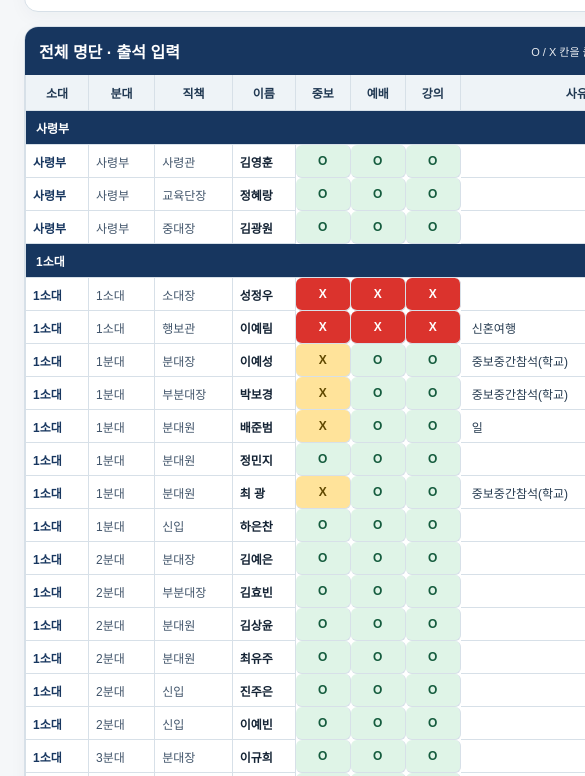
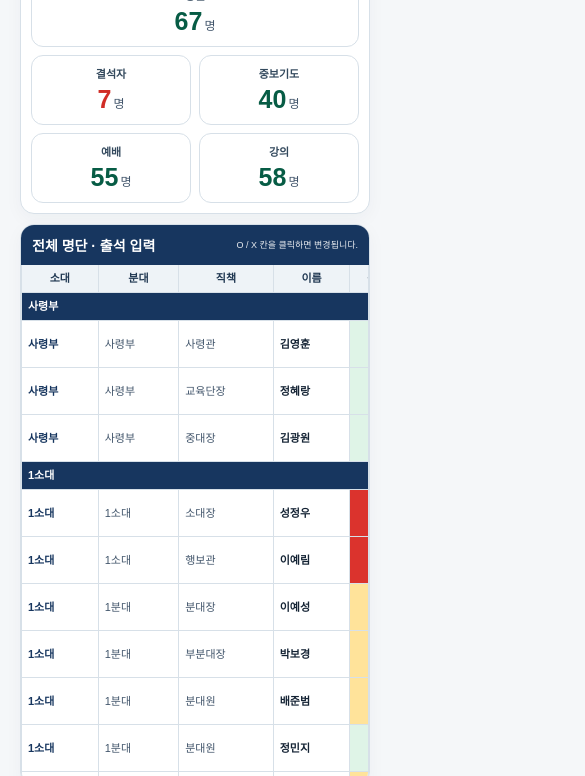
Before and after one commit to gkrry5921-lgtm/worship, a plain HTML site: page index.html in a window 390 px wide. Shown: the part 332-1108 px from the top of the page, 585 px wide, since content can reach past the window. Drawn offline with Linux system fonts and the light colour scheme.

Commit message:
Add files via upload

```diff
--- a/index.html
+++ b/index.html
@@ -170,6 +170,268 @@ body{overflow-x:auto;}
     box-sizing:border-box !important;
   }
 }
+
+
+/* ===== MOBILE V1 - CSS ONLY / PC LOGIC UNTOUCHED ===== */
+@media (max-width:760px){
+
+  /* Release the desktop minimum width only on mobile */
+  html,
+  body{
+    width:100% !important;
+    min-width:0 !important;
+    max-width:100% !important;
+    overflow-x:hidden !important;
+  }
+
+  body{
+    background:#f5f7f9 !important;
+  }
+
+  .app,
+  .pageShell{
+    width:100% !important;
+    min-width:0 !important;
+    max-width:none !important;
+    margin:0 !important;
+    padding:10px !important;
+  }
+
+  /* Header */
+  .header{
+    display:flex !important;
+    align-items:flex-start !important;
+    justify-content:space-between !important;
+    gap:10px !important;
+    margin-bottom:10px !important;
+  }
+
+  .title h1{
+    font-size:21px !important;
+    line-height:1.25 !important;
+    letter-spacing:-.5px !important;
+  }
+
+  .title p{
+    margin-top:3px !important;
+    font-size:11px !important;
+  }
+
+  .logo{
+    font-size:12px !important;
+    line-height:1 !important;
+    flex:0 0 auto !important;
+  }
+
+  /* Controls */
+  .controls{
+    display:grid !important;
+    grid-template-columns:1fr 1fr !important;
+    gap:8px !important;
+    padding:10px !important;
+    margin-bottom:10px !important;
+  }
+
+  #meetingSelect{
+    grid-column:1 / -1 !important;
+    width:100% !important;
+  }
+
+  #platoonFilter,
+  #unitFilter{
+    width:100% !important;
+    min-width:0 !important;
+  }
+
+  #search{
+    grid-column:1 / -1 !important;
+    width:100% !important;
+  }
+
+  .controls select,
+  .controls input{
+    height:42px !important;
+    font-size:14px !important;
+  }
+
+  /* Mobile: hide admin/print controls only */
+  #resetBtn,
+  #saveJsonBtn,
+  .controls label.btn,
+  .controls button[onclick*="print"]{
+    display:none !important;
+  }
+
+  .spacer{
+    display:none !important;
+  }
+
+  /* Summary */
+  .summary{
+    padding:10px !important;
+    margin-bottom:10px !important;
+  }
+
+  .summaryHead{
+    align-items:flex-start !important;
+    gap:8px !important;
+    margin-bottom:8px !important;
+  }
+
+  .summaryHead h2{
+    font-size:15px !important;
+    line-height:1.35 !important;
+  }
+
+  .badge{
+    font-size:9px !important;
+    padding:4px 6px !important;
+    flex:0 0 auto !important;
+  }
+
+  .kpis{
+    grid-template-columns:1fr 1fr !important;
+    gap:8px !important;
+  }
+
+  .kpi{
+    min-height:70px !important;
+    padding:9px 6px !important;
+  }
+
+  .kpi:first-child{
+    grid-column:1 / -1 !important;
+  }
+
+  .kpi .label{
+    font-size:11px !important;
+  }
+
+  .kpi .num{
+    font-size:25px !important;
+  }
+
+  .kpi .unit{
+    font-size:12px !important;
+  }
+
+  /* Two PC panels become vertical on mobile.
+     The TABLE ITSELF stays a table, never cards. */
+  .grid{
+    display:block !important;
+    width:100% !important;
+  }
+
+  .leftPanel,
+  .reportPanel{
+    width:100% !important;
+    min-width:0 !important;
+    position:static !important;
+    margin-bottom:10px !important;
+  }
+
+  .sectionHead{
+    padding:10px 11px !important;
+  }
+
+  .sectionHead h3{
+    font-size:14px !important;
+  }
+
+  .sectionHead span{
+    font-size:9px !important;
+  }
+
+  .tableWrap{
+    display:block !important;
+    width:100% !important;
+    max-width:100% !important;
+    max-height:520px !important;
+    overflow:auto !important;
+    -webkit-overflow-scrolling:touch !important;
+  }
+
+  /* Preserve PC table structure */
+  #attendanceTable,
+  #attendanceTable.annualTable{
+    display:table !important;
+    width:100% !important;
+    min-width:780px !important;
+    table-layout:auto !important;
+  }
+
+  #exceptionTable{
+    display:table !important;
+    width:100% !important;
+    min-width:690px !important;
+    table-layout:auto !important;
+  }
+
+  #attendanceTable thead,
+  #exceptionTable thead{
+    display:table-header-group !important;
+  }
+
+  #attendanceTable tbody,
+  #exceptionTable tbody{
+    display:table-row-group !important;
+  }
+
+  #attendanceTable tr,
+  #exceptionTable tr{
+    display:table-row !important;
+  }
+
+  #attendanceTable th,
+  #attendanceTable td,
+  #exceptionTable th,
+  #exceptionTable td{
+    display:table-cell !important;
+    grid-column:auto !important;
+    margin:0 !important;
+    border-radius:0 !important;
+    padding:7px 6px !important;
+    font-size:11px !important;
+    line-height:1.2 !important;
+    vertical-align:middle !important;
+  }
+
+  #attendanceTable th:nth-child(5),
+  #attendanceTable th:nth-child(6),
+  #attendanceTable th:nth-child(7),
+  #attendanceTable td:nth-child(5),
+  #attendanceTable td:nth-child(6),
+  #attendanceTable td:nth-child(7),
+  #exceptionTable th:nth-child(4),
+  #exceptionTable th:nth-child(5),
+  #exceptionTable th:nth-child(6),
+  #exceptionTable td:nth-child(4),
+  #exceptionTable td:nth-child(5),
+  #exceptionTable td:nth-child(6){
+    text-align:center !important;
+  }
+
+  #attendanceTable td::before,
+  #exceptionTable td::before{
+    content:none !important;
+  }
+
+  .reasonInput{
+    min-width:140px !important;
+    height:32px !important;
+    font-size:11px !important;
+  }
+
+  .platoonDivider{
+    display:table-row !important;
+  }
+
+  .platoonDivider td{
+    display:table-cell !important;
+    border-radius:0 !important;
+  }
+}
+
 </style>
 </head>
 <body>
```
